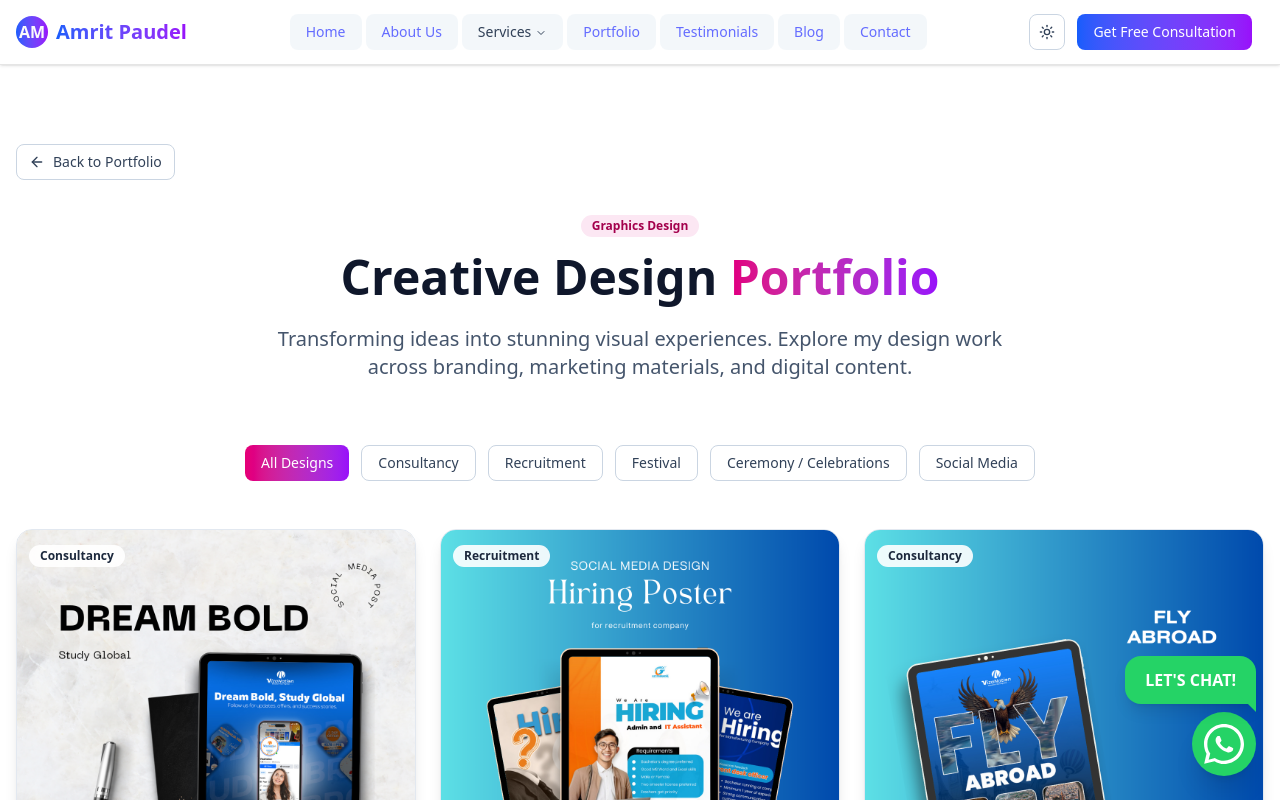
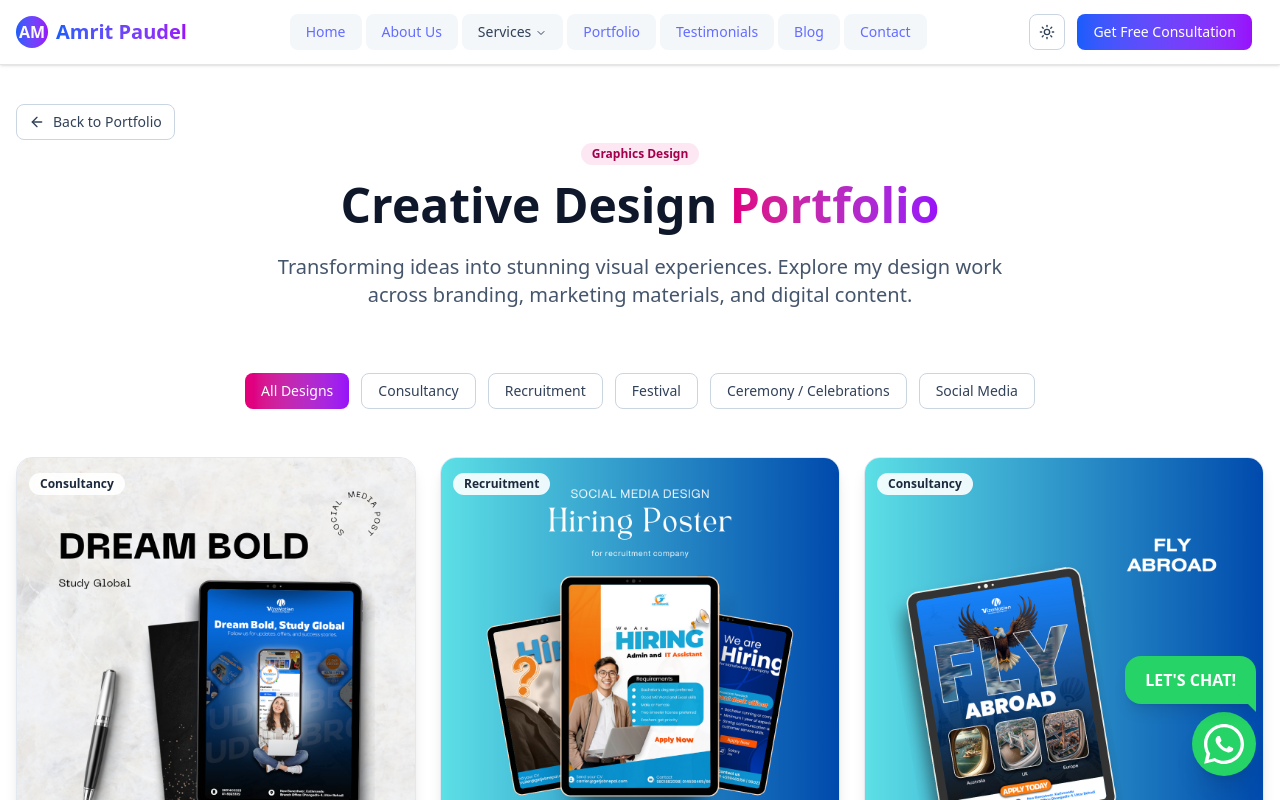
Before and after one commit to ashishpaudel123/AmritPaudel, a React (Vite) app: page /portfolio/graphics-design in a window 1280 px wide. Shown: the top 800 px of the page. Built offline with nearby package versions, Linux system fonts and the light colour scheme.

Commit message:
fix: adjust padding in digital and graphics design portfolio sections

```diff
--- a/src/components/digital-marketing-portfolio.tsx
+++ b/src/components/digital-marketing-portfolio.tsx
@@ -206,7 +206,7 @@ export function DigitalMarketingPortfolio({ onBack }: DigitalMarketingPortfolioP
     : null
 
   return (
-    <section id="digital-marketing" className="py-20 bg-white dark:bg-slate-900 relative overflow-hidden min-h-screen">
+    <section id="digital-marketing" className=" pt-10 py-20 bg-white dark:bg-slate-900 relative overflow-hidden min-h-screen">
       {/* Full Screen Image Modal */}
       {fullScreenImage && (
         <div
@@ -636,7 +636,6 @@ export function DigitalMarketingPortfolio({ onBack }: DigitalMarketingPortfolioP
 
       <div className="container mx-auto px-4 relative">
         {/* Back Button */}
-        <div className="mb-8">
           <Button
             variant="outline"
             onClick={onBack}
@@ -645,7 +644,6 @@ export function DigitalMarketingPortfolio({ onBack }: DigitalMarketingPortfolioP
             <ArrowLeft className="w-4 h-4" />
             Back to Portfolio
           </Button>
-        </div>
 
         {/* Section Header */}
         <div className="text-center mb-16">
--- a/src/components/graphics-design-portfolio.tsx
+++ b/src/components/graphics-design-portfolio.tsx
@@ -210,7 +210,7 @@ export function GraphicsDesignPortfolio({ onBack }: GraphicsDesignPortfolioProps
   ]
 
   return (
-    <section id="graphics-design" className="py-20 bg-white dark:bg-slate-900 relative overflow-hidden min-h-screen">
+    <section id="graphics-design" className=" pt-10 pb-20 bg-white dark:bg-slate-900 relative overflow-hidden min-h-screen">
       {/* Background Elements */}
       <div className="absolute inset-0">
         <div className="absolute top-1/4 right-1/4 w-96 h-96 bg-gradient-to-r from-pink-400/10 to-purple-500/10 rounded-full blur-3xl"></div>
@@ -220,7 +220,6 @@ export function GraphicsDesignPortfolio({ onBack }: GraphicsDesignPortfolioProps
 
       <div className="container mx-auto px-4 relative">
         {/* Back Button */}
-        <div className="mb-8">
           <Button
             variant="outline"
             onClick={onBack}
@@ -229,7 +228,6 @@ export function GraphicsDesignPortfolio({ onBack }: GraphicsDesignPortfolioProps
             <ArrowLeft className="w-4 h-4" />
             Back to Portfolio
           </Button>
-        </div>
 
         {/* Section Header */}
         <div className="text-center mb-16">
```
